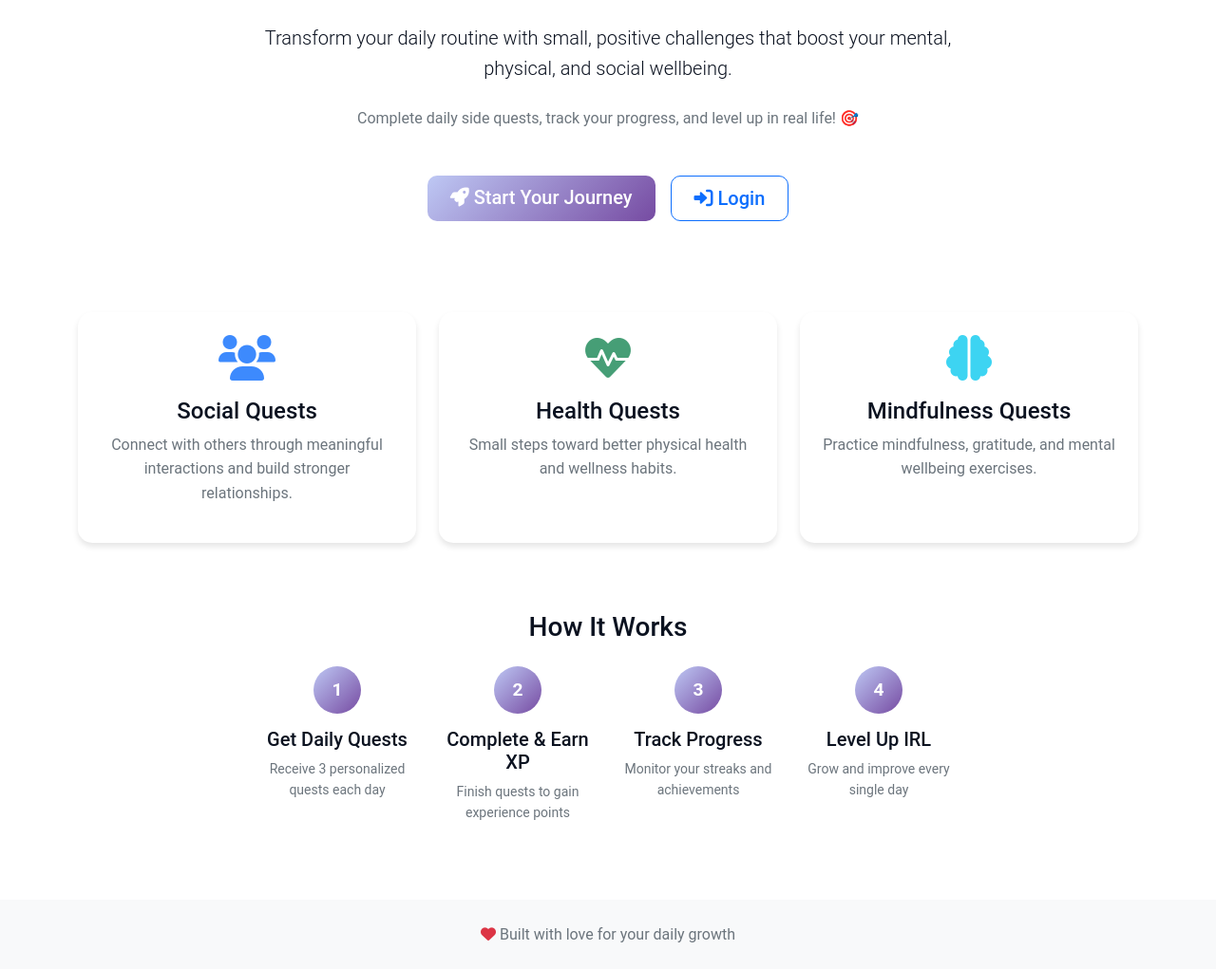
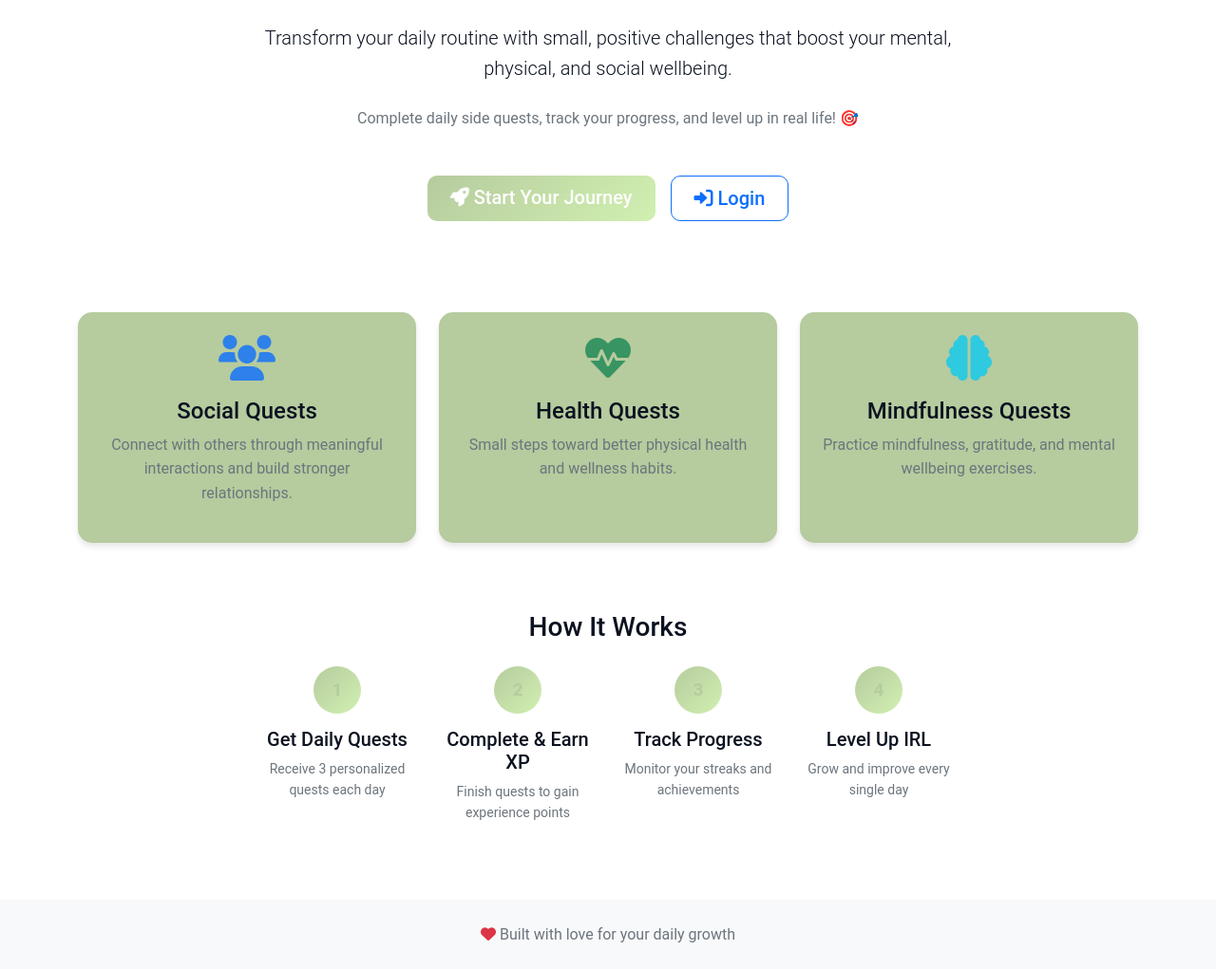
Before and after one commit to pierceluu10/Questr, a Flask app: page / in a window 1280 px wide. Shown: the part 204-1225 px from the top of the page at 95% size. Run offline with Flask 3, Linux system fonts and the light colour scheme.

Commit message:
Update style.css

```diff
--- a/static/css/style.css
+++ b/static/css/style.css
@@ -1,12 +1,12 @@
 /* SideQuestly Custom Styles */
 
 :root {
-    --primary-color: #bec8f4;
-    --secondary-color: #764ba2;
-    --success-color: #28a745;
-    --warning-color: #ffc107;
-    --info-color: #17a2b8;
-    --light-bg: #f8f9fa;
+    --primary-color: #b6cb9e;
+    --secondary-color: #d1f0b1;
+    --success-color: #6ede8a;
+    --warning-color: #f27059;
+    --info-color: #8c8a93;
+    --light-bg: #c2dfe3;
     --card-shadow: 0 4px 6px rgba(0, 0, 0, 0.1);
 }
 
@@ -36,7 +36,7 @@ body {
 
 /* Quest Cards */
 .quest-card {
-    background: white;
+    background: #d1f0b1;
     border-radius: 15px;
     box-shadow: var(--card-shadow);
     transition: all 0.3s ease;
@@ -55,7 +55,7 @@ body {
 }
 
 .quest-title {
-    color: #2c3e50;
+    color: #92b4a7;
     font-size: 1.2rem;
 }
 
@@ -66,7 +66,7 @@ body {
 
 /* Stat Cards */
 .stat-card {
-    background: white;
+    background: #d1f0b1;
     border-radius: 15px;
     box-shadow: var(--card-shadow);
     transition: transform 0.2s ease;
@@ -83,14 +83,14 @@ body {
 /* Welcome Card */
 .welcome-card {
     background: linear-gradient(135deg, var(--primary-color) 0%, var(--secondary-color) 100%);
-    color: white;
+    color: #BABD8D;
     border-radius: 15px;
     box-shadow: var(--card-shadow);
 }
 
 /* Progress Card */
 .progress-card {
-    background: white;
+    background: #d1f0b1;
     border-radius: 15px;
     box-shadow: var(--card-shadow);
 }
@@ -127,7 +127,7 @@ body {
 
 /* Feature Cards */
 .feature-card {
-    background: white;
+    background: #b6cb9e;
     border-radius: 15px;
     box-shadow: var(--card-shadow);
     transition: transform 0.2s ease;
@@ -146,7 +146,7 @@ body {
     width: 50px;
     height: 50px;
     background: linear-gradient(135deg, var(--primary-color) 0%, var(--secondary-color) 100%);
-    color: white;
+    color: #b6cb9e;
     border-radius: 50%;
     display: flex;
     align-items: center;
@@ -166,7 +166,7 @@ body {
 /* Profile Header */
 .profile-header {
     background: linear-gradient(135deg, var(--primary-color) 0%, var(--secondary-color) 100%);
-    color: white;
+    color: #b6cb9e;
     border-radius: 15px;
     box-shadow: var(--card-shadow);
 }
@@ -178,7 +178,7 @@ body {
 /* Achievement Badges */
 .achievement-badge {
     background: linear-gradient(135deg, var(--primary-color) 0%, var(--secondary-color) 100%);
-    color: white;
+    color: #b6cb9e;
     border-radius: 15px;
     padding: 20px;
     text-align: center;
@@ -314,7 +314,7 @@ footer {
 .success-flash {
     background: linear-gradient(135deg, #d4edda 0%, #c3e6cb 100%);
     border: 1px solid var(--success-color);
-    color: #155724;
+    color: #80727b;
 }
 
 /* Custom scrollbar */
@@ -333,5 +333,5 @@ footer {
 }
 
 ::-webkit-scrollbar-thumb:hover {
-    background: linear-gradient(135deg, #5a6fd8 0%, #6a4190 100%);
+    background: linear-gradient(135deg, #f5d97d 0%, #ffcc5e 100%);
 }
```
